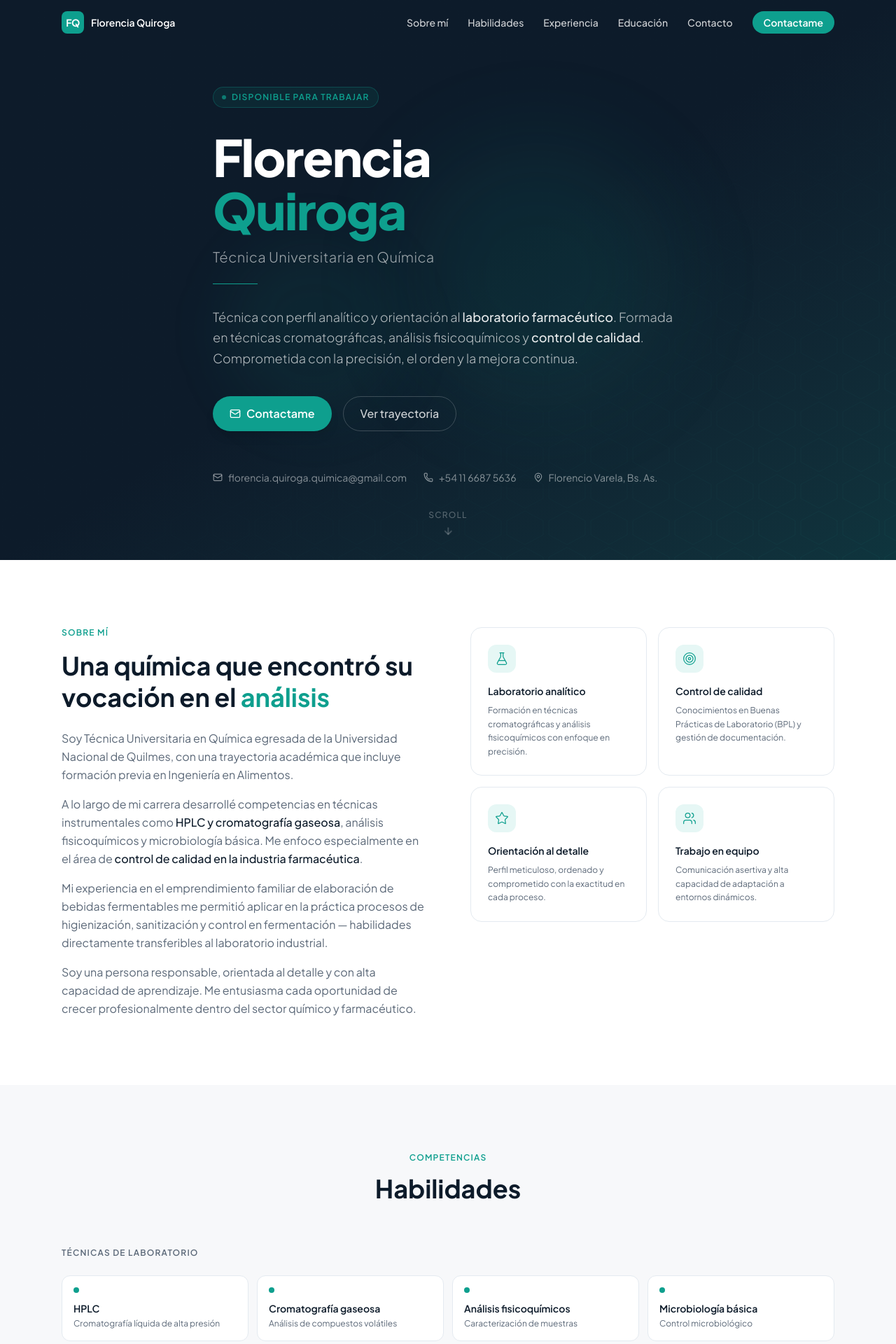
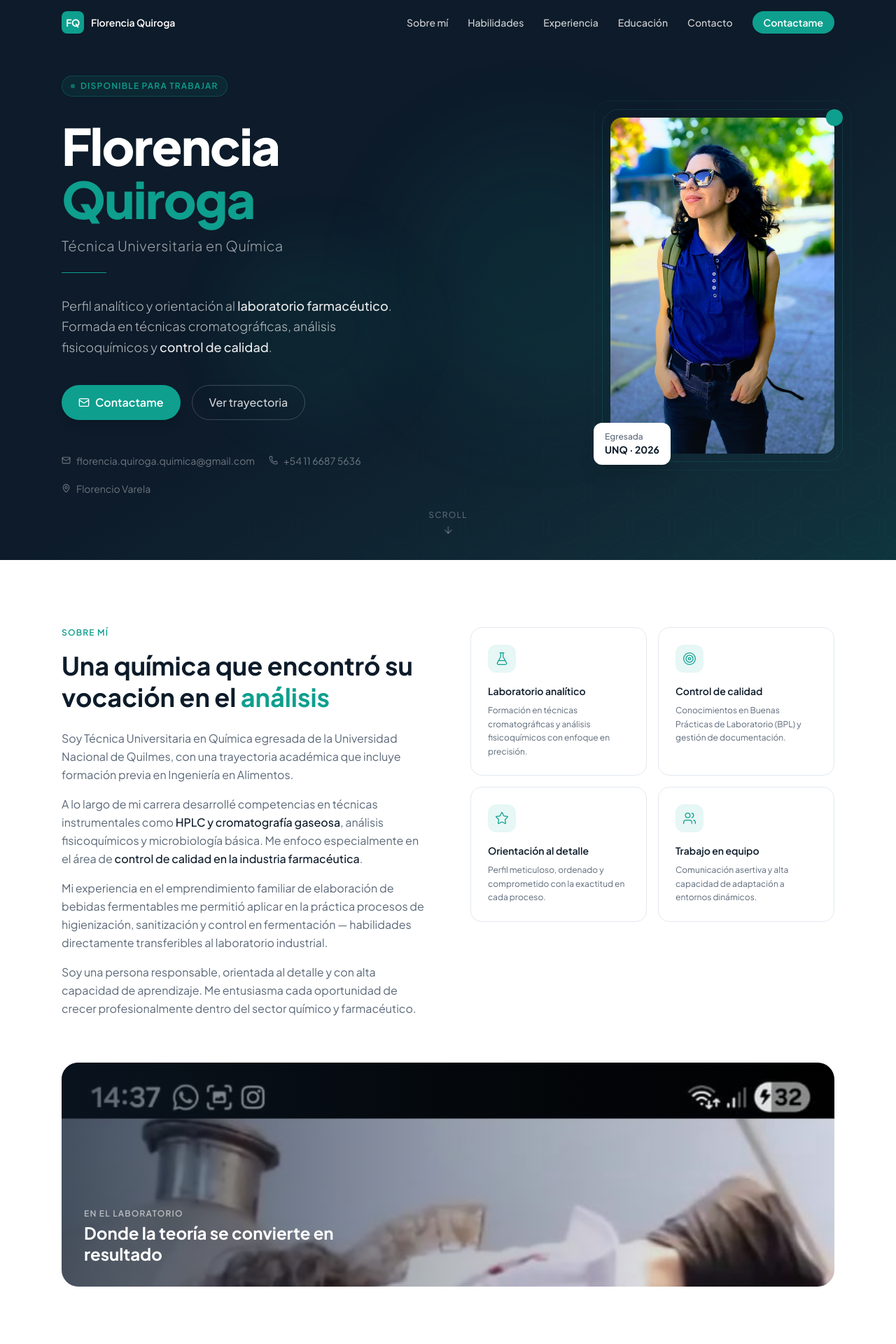
Before and after one commit to leandro-cotti/florencia-quiroga, a Next.js app: page / in a window 1280 px wide. Shown: the top 1920 px of the page at 70% size. Built offline with nearby package versions, Linux system fonts and the light colour scheme.

Commit message:
Add photos to Hero and About sections
- Portrait photo in Hero (two-column layout on desktop)
- Lab photo as full-width banner in About section

```diff
--- a/components/About.tsx
+++ b/components/About.tsx
@@ -1,4 +1,5 @@
 import { FlaskConical, Target, Star, Users } from "lucide-react";
+import Image from "next/image";
 
 const highlights = [
   {
@@ -27,7 +28,8 @@ export default function About() {
   return (
     <section id="sobre-mi" className="py-24 bg-white">
       <div className="max-w-6xl mx-auto px-6">
-        <div className="grid lg:grid-cols-2 gap-16 items-start">
+        {/* Top: Text + highlights grid */}
+        <div className="grid lg:grid-cols-2 gap-16 items-start mb-16">
           {/* Text */}
           <div>
             <p className="text-xs font-semibold tracking-widest uppercase text-[var(--color-teal)] mb-4">
@@ -95,6 +97,31 @@ export default function About() {
             ))}
           </div>
         </div>
+
+        {/* Lab photo — full width banner */}
+        <div className="relative w-full h-64 sm:h-80 rounded-3xl overflow-hidden">
+          <Image
+            src="/florencia-lab.jpg"
+            alt="Florencia Quiroga trabajando en el laboratorio"
+            fill
+            className="object-cover object-top"
+            sizes="(max-width: 1280px) 100vw, 1152px"
+          />
+          {/* Dark gradient overlay for text readability */}
+          <div className="absolute inset-0 bg-gradient-to-r from-[var(--color-ink)]/70 via-[var(--color-ink)]/30 to-transparent" />
+
+          {/* Caption overlay */}
+          <div className="absolute inset-0 flex items-end p-8">
+            <div>
+              <p className="text-white/60 text-xs font-semibold tracking-widest uppercase mb-1">
+                En el laboratorio
+              </p>
+              <p className="text-white text-xl sm:text-2xl font-bold leading-tight max-w-sm">
+                Donde la teoría se convierte en resultado
+              </p>
+            </div>
+          </div>
+        </div>
       </div>
     </section>
   );
--- a/components/Hero.tsx
+++ b/components/Hero.tsx
@@ -1,4 +1,5 @@
 import { Mail, Phone, MapPin, ArrowDown } from "lucide-react";
+import Image from "next/image";
 
 export default function Hero() {
   return (
@@ -13,8 +14,10 @@ export default function Hero() {
       <div className="absolute top-1/4 right-1/4 w-96 h-96 rounded-full bg-[var(--color-teal)]/10 blur-3xl pointer-events-none" />
       <div className="absolute bottom-1/4 left-1/4 w-64 h-64 rounded-full bg-[var(--color-teal)]/8 blur-2xl pointer-events-none" />
 
-      <div className="relative z-10 max-w-6xl mx-auto px-6 pt-24 pb-20">
-        <div className="max-w-3xl">
+      <div className="relative z-10 max-w-6xl mx-auto px-6 pt-24 pb-20 w-full">
+        <div className="grid lg:grid-cols-2 gap-12 lg:gap-20 items-center">
+          {/* Left: Text content */}
+          <div>
             {/* Badge */}
             <div className="inline-flex items-center gap-2 px-3 py-1.5 rounded-full border border-[var(--color-teal)]/30 bg-[var(--color-teal)]/10 text-[var(--color-teal)] text-xs font-semibold tracking-widest uppercase mb-8">
               <span className="w-1.5 h-1.5 rounded-full bg-[var(--color-teal)] animate-pulse" />
@@ -37,18 +40,18 @@ export default function Hero() {
             <div className="w-16 h-px bg-[var(--color-teal)] mb-8" />
 
             {/* Description */}
-          <p className="text-base sm:text-lg text-white/70 leading-relaxed max-w-2xl mb-10 font-light">
-            Técnica con perfil analítico y orientación al{" "}
+            <p className="text-base sm:text-lg text-white/70 leading-relaxed max-w-xl mb-10 font-light">
+              Perfil analítico y orientación al{" "}
               <span className="text-white/90 font-medium">
                 laboratorio farmacéutico
               </span>
               . Formada en técnicas cromatográficas, análisis fisicoquímicos y{" "}
               <span className="text-white/90 font-medium">control de calidad</span>
-            . Comprometida con la precisión, el orden y la mejora continua.
+              .
             </p>
 
             {/* CTAs */}
-          <div className="flex flex-wrap gap-4 mb-14">
+            <div className="flex flex-wrap gap-4 mb-12">
               <a
                 href="#contacto"
                 className="inline-flex items-center gap-2 px-6 py-3 rounded-full bg-[var(--color-teal)] text-white font-semibold hover:bg-[#0C8B7C] transition-all duration-200 shadow-lg shadow-[var(--color-teal)]/30 hover:shadow-xl hover:shadow-[var(--color-teal)]/40 hover:-translate-y-0.5"
@@ -65,27 +68,60 @@ export default function Hero() {
             </div>
 
             {/* Contact quick info */}
-          <div className="flex flex-wrap gap-6">
+            <div className="flex flex-wrap gap-5">
               <a
                 href="mailto:florencia.quiroga.quimica@gmail.com"
-              className="flex items-center gap-2 text-sm text-white/50 hover:text-[var(--color-teal)] transition-colors"
+                className="flex items-center gap-2 text-sm text-white/40 hover:text-[var(--color-teal)] transition-colors"
               >
-              <Mail size={14} />
+                <Mail size={13} />
                 florencia.quiroga.quimica@gmail.com
               </a>
               <a
                 href="https://wa.me/541166875636"
                 target="_blank"
                 rel="noopener noreferrer"
-              className="flex items-center gap-2 text-sm text-white/50 hover:text-[var(--color-teal)] transition-colors"
+                className="flex items-center gap-2 text-sm text-white/40 hover:text-[var(--color-teal)] transition-colors"
               >
-              <Phone size={14} />
+                <Phone size={13} />
                 +54 11 6687 5636
               </a>
-            <span className="flex items-center gap-2 text-sm text-white/50">
-              <MapPin size={14} />
-              Florencio Varela, Bs. As.
+              <span className="flex items-center gap-2 text-sm text-white/40">
+                <MapPin size={13} />
+                Florencio Varela
               </span>
+            </div>
+          </div>
+
+          {/* Right: Photo */}
+          <div className="hidden lg:flex justify-end">
+            <div className="relative">
+              {/* Decorative ring */}
+              <div className="absolute -inset-3 rounded-3xl border border-[var(--color-teal)]/20" />
+              <div className="absolute -inset-6 rounded-3xl border border-[var(--color-teal)]/10" />
+
+              {/* Photo container */}
+              <div className="relative w-80 h-[480px] rounded-2xl overflow-hidden">
+                <Image
+                  src="/florencia-portrait.jpg"
+                  alt="Florencia Quiroga"
+                  fill
+                  className="object-cover object-top"
+                  priority
+                  sizes="320px"
+                />
+                {/* Subtle bottom gradient to blend with bg */}
+                <div className="absolute inset-0 bg-gradient-to-t from-[var(--color-ink)]/40 via-transparent to-transparent" />
+              </div>
+
+              {/* Floating badge */}
+              <div className="absolute -bottom-4 -left-6 bg-white rounded-xl px-4 py-3 shadow-xl">
+                <p className="text-xs text-[var(--color-ink-muted)] font-medium">Egresada</p>
+                <p className="text-sm font-bold text-[var(--color-ink)]">UNQ · 2026</p>
+              </div>
+
+              {/* Teal accent dot */}
+              <div className="absolute -top-3 -right-3 w-6 h-6 rounded-full bg-[var(--color-teal)]" />
+            </div>
           </div>
         </div>
       </div>
```
Also changed, not shown: public/florencia-lab.jpg (added), public/florencia-portrait.jpg (added). Lines whose indentation alone changed are shown as unchanged.
